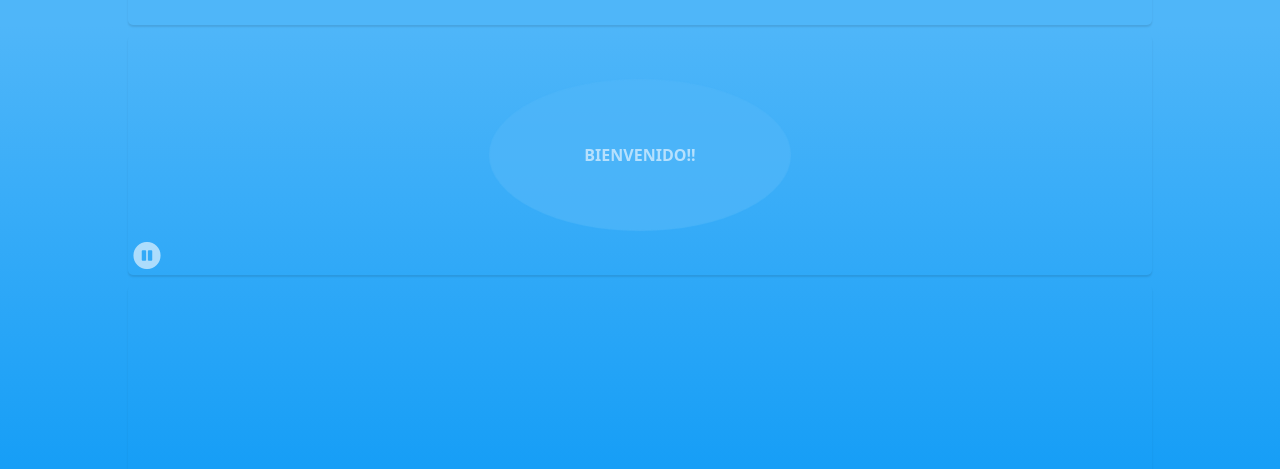
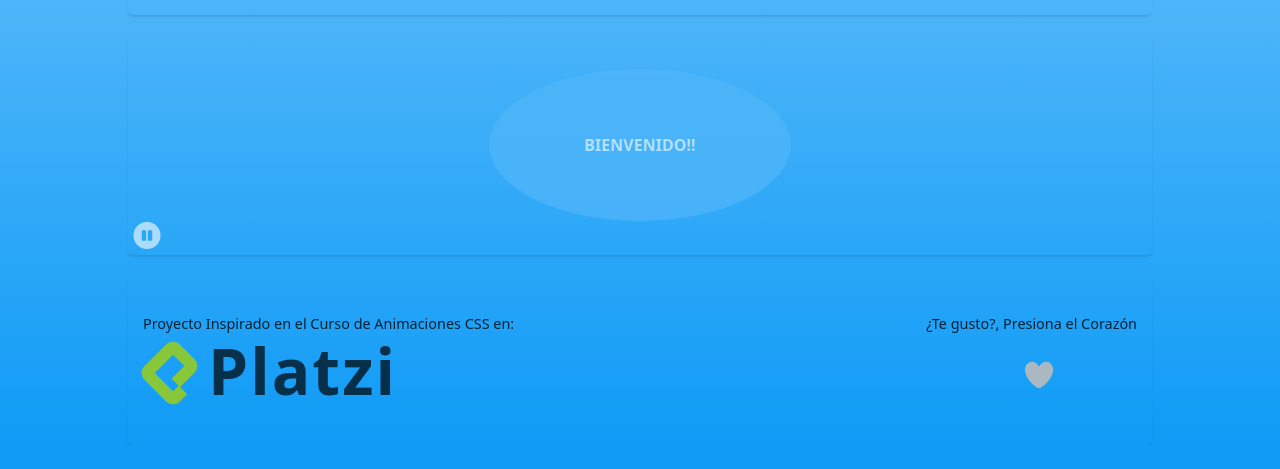
Before and after one commit to LuisValladaresC/animaciones-css, a plain HTML site: page index.html in a window 1280 px wide. Shown: the part 475-944 px from the top of the page. After the commit the page ends 920 px from the top, so only its background shows below. Drawn offline with Linux system fonts and the light colour scheme.

Commit message:
Pie de Pagina / logo y Sprite Animado

```diff
--- a/css/index.css
+++ b/css/index.css
@@ -17,8 +17,9 @@ body {
     background: linear-gradient(to bottom, #4fb6f9 50%, #0f9bf6 100%);
 
     display: grid;
-    grid-template: 300px 200px 250px 250px / 1fr minmax(320px, 1024px) 1fr;
+    grid-template: 280px 200px 230px 180px / 1fr minmax(320px, 1024px) 1fr;
     grid-template-areas: "header header header" ". menu ." ". saludo ." ". footer .";
+    grid-gap: 10px;
     justify-content: center;
 }
 
@@ -170,10 +171,10 @@ body {
         will-change: opacity;
     }
     .saludo-circulo.a {
-        left: 10px;
+        left: 15px;
     }
     .saludo-circulo.b {
-        right: 10px;
+        right: 15px;
     }
     .saludo-circulo.c {
         opacity: 0;
@@ -190,12 +191,12 @@ body {
 
     #btnPausePlay {
         font-size: 28px;
+        color: rgba(255, 255, 255, .6);
         cursor: pointer;
 
         position: absolute;
         bottom: 5px;
         left: 5px;
-        color: rgba(255, 255, 255, .6);
 
         transition: 200ms;
     }
@@ -303,10 +304,139 @@ body {
 }
 
 /* ----------------------------- *\
-        PIE DE PAGINA
+        SECCION PLATZI
 \* ----------------------------- */
 
 footer {
     grid-area: footer;
     border-radius: 5px 5px 0 0;
+
+    display: grid;
+    grid-template-columns: auto auto;
 }
+
+.seccion-platzi {
+    height: 120px;
+    align-self: center;
+}
+
+    .platzi-parrafo {
+        font-size: .9em;
+        margin-left: 15px;
+
+        font-weight: 500;
+        color: rgba(0,0,0,.8)
+    }
+
+    .platzi-link {
+        display: flex;
+    }
+
+        .platzi-logo {
+            width: 50px;
+            height: 50px;
+            margin: 0 0 0 20px;
+            transform: rotate(45deg);
+
+            animation: logo-platzi 2s alternate infinite ease-in-out;
+        }
+
+            .logo-top {
+                width: 100%;
+                height: 60%;
+
+                border-radius: 10px 10px 0 0;
+                border: 12px solid #87c739;
+                border-bottom: none;
+                box-sizing: border-box;
+
+                animation: logo-platzi-top 2s alternate infinite 2.4s linear;
+            }
+
+            .logo-bottom {
+                width: 100%;
+                height: 40%;
+
+                border-radius: 0 0 10px 10px;
+                border: 12px solid #87c739;
+                border-top: none;
+                box-sizing: border-box;
+            }
+
+        .link-texto {
+            margin-left: 10px;
+            color: rgba(0, 0, 0, 0.7);
+
+            font-size: 4em;
+            font-weight: 700;
+            line-height: 45px;
+            letter-spacing: 2px;
+        }
+
+@keyframes logo-platzi {
+    0% {
+        transform: rotate(45deg) scale(1);
+    }
+    60% {
+        transform: rotate(45deg) scale(1);
+        opacity: 1;
+    }
+    100% {
+        transform: rotate(-315deg) scale(0.4);
+        opacity: 0;
+    }
+}
+
+@keyframes logo-platzi-top {
+    40% {
+        width: 100%;
+    }
+    60%, 100% {
+        width: calc(100% - 10px);
+    }
+}
+
+/* ----------------------------- *\
+        SECCION CORAZON
+\* ----------------------------- */
+
+.seccion-corazon {
+    height: 120px;
+    justify-self: flex-end;
+    align-self: center;
+    position: relative;
+}
+
+    .corazon-parrafo {
+        font-size: .9em;
+        font-weight: 500;
+        color: rgba(0,0,0,.8);
+        margin-right: 15px;
+    }
+
+    .corazon {
+        width: 100px;
+        height: 100px;
+        cursor: pointer;
+        background-image: url('../sprite/corazon.png');
+
+        position: absolute;
+        bottom: -5px;
+        left: calc(50% - 50px);
+    }
+
+    .corazon.is-liked {
+        animation-name: animacion-corazon;
+        animation-duration: .8s;
+        animation-timing-function: steps(28);
+        animation-fill-mode: forwards;
+    }
+
+@keyframes animacion-corazon {
+    0% {
+        background-position: 0 0;
+    }
+    100% {
+        background-position-x: right;
+    }
+}
--- a/index.html
+++ b/index.html
@@ -42,7 +42,23 @@
         </section>
 
         <footer>
+            <section class="seccion-platzi">
+                <p class="platzi-parrafo">Proyecto Inspirado en el Curso de Animaciones CSS en:</p>
+                <a class="platzi-link">
+                    <div class="platzi-logo">
+                        <div class="logo-top"></div>
+                        <div class="logo-bottom"></div>
+                    </div>
+                    <span class="link-texto">Platzi</span>
+                </a>
+            </section>
 
+            <section class="seccion-corazon">
+                <p class="corazon-parrafo">
+                    ¿Te gusto?, Presiona el Corazón
+                </p>
+                <div class="corazon" id="corazon"></div>
+            </section>
         </footer>
     </div>
 
--- a/js/index.js
+++ b/js/index.js
@@ -1,3 +1,7 @@
+/* ----------------------------- *\
+        SECCION SALUDO
+\* ----------------------------- */
+
 const circulos = Array.from(document.getElementsByClassName("saludo-circulo"));
 const opciones = {
     duration: 8000,
@@ -60,27 +64,42 @@ function cambiarIcono(iconoActual, iconoNueva) {
     btnAnimacion.classList.add(iconoNueva);
 }
 
-//
-//
+/* ----------------------------- *\
+        SECCION MODAL
+\* ----------------------------- */
 
 const modal = document.getElementById("modal")
 const capaModal = document.getElementById("capaModal")
 const seccionModal = document.getElementById("seccionModal")
 
-const abrirModal = document.getElementById("btnModal");
-const cerrarModal = document.getElementById("btnCerrarModal");
+const btnAbrirModal = document.getElementById("btnModal");
+const btnCerrarModal = document.getElementById("btnCerrarModal");
 
 const tiempoAnimacion = 1000;
 
-abrirModal.addEventListener("click", () => {
+btnAbrirModal.addEventListener("click", () => {
     seccionModal.style.transform = "initial"
     capaModal.style.transition = tiempoAnimacion + "ms";
     capaModal.classList.add("activa");
     modal.style.animation = 'modalIn ' + tiempoAnimacion + 'ms forwards';
 })
 
-cerrarModal.addEventListener("click", () => {
+capaModal.addEventListener("click", cerrarModal);
+btnCerrarModal.addEventListener("click", cerrarModal);
+
+function cerrarModal() {
     capaModal.classList.remove("activa");
     modal.style.animation = 'modalOut ' + tiempoAnimacion +'ms forwards ease';
     setTimeout(() => { seccionModal.style.transform = "translateY(-3000px)" }, tiempoAnimacion);
-})
+}
+
+
+/* ----------------------------- *\
+        SECCION CORAZON
+\* ----------------------------- */
+
+const corazon = document.getElementById('corazon');
+
+corazon.addEventListener('click', () => {
+    corazon.classList.toggle('is-liked');
+});
```
